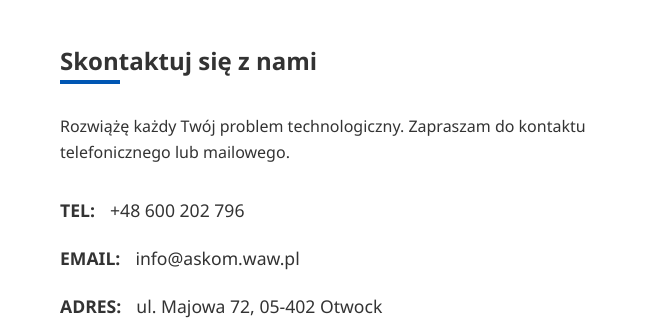
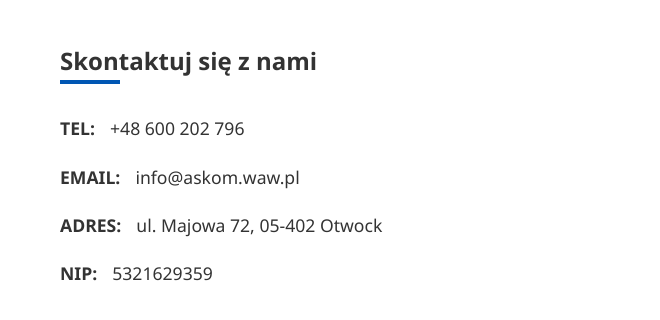
Before and after one commit to sebjankow/askom, a plain HTML site: page kontakt.html in a window 1280 px wide. Shown: the part 124-444 px from the top of the page, 0-660 px from the left. Drawn offline with Linux system fonts and the light colour scheme.

Commit message:
update_kontakt

```diff
--- a/kontakt.html
+++ b/kontakt.html
@@ -44,7 +44,6 @@
             <div class="contact-details">
                 <h2>Skontaktuj się z nami</h2>
                 <div class="divider" style="margin: 0 0 30px 0;"></div>
-                <p style="margin-bottom: 30px;">Rozwiążę każdy Twój problem technologiczny. Zapraszam do kontaktu telefonicznego lub mailowego.</p>
 
                 <div class="info-row">
                     <strong>TEL:</strong> +48 600 202 796
```
